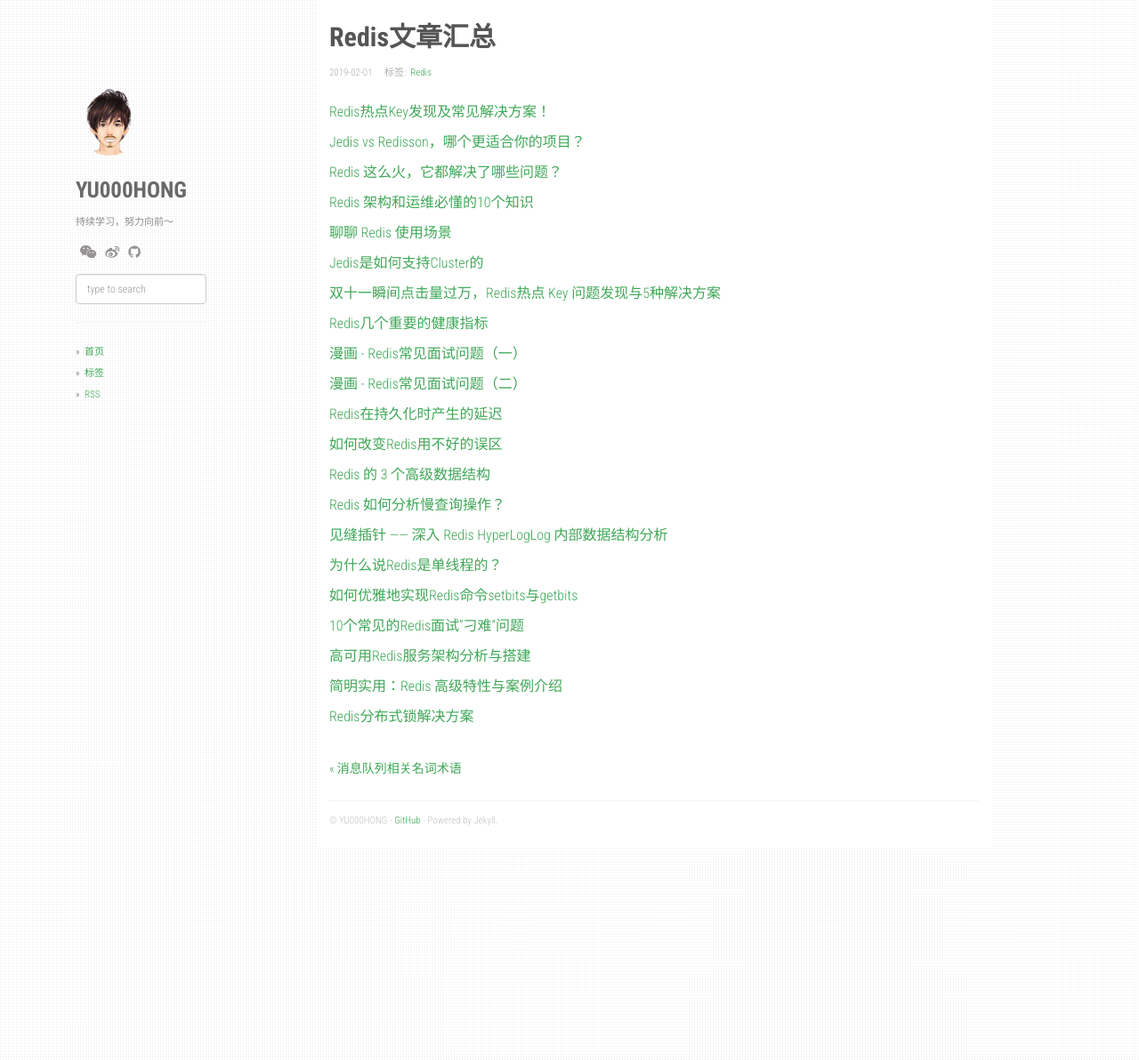
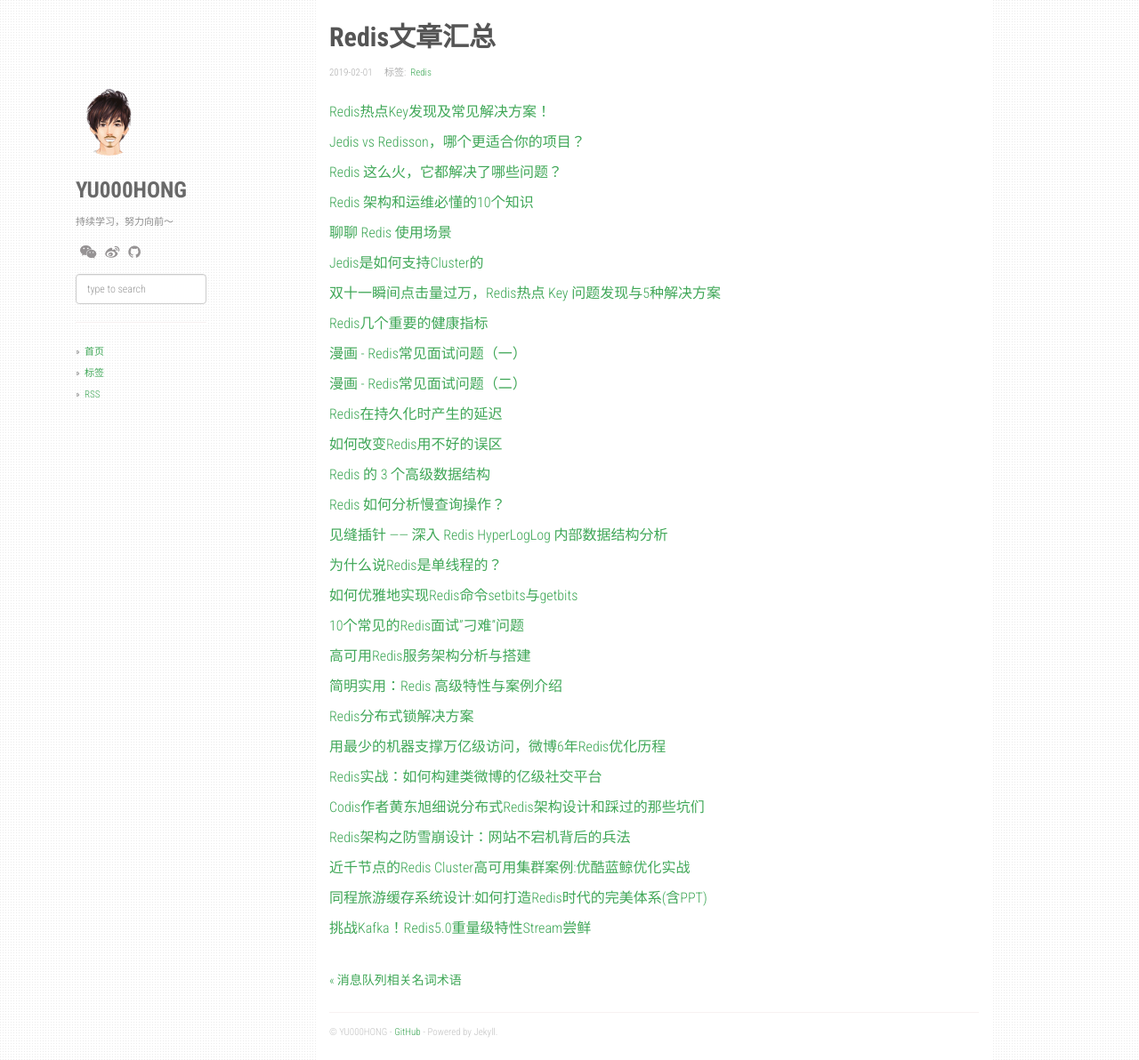
Before and after one commit to yu000hong/yu000hong.github.io, a Jekyll site: the page built from _posts/2019-02-01-redis-articles.md, in a window 1280 px wide and 1192 px high. Shown: the whole window at 89% size. Built offline with Jekyll 4.4.1, drawn with Linux system fonts in a browser that asks for light colours; nearby versions of some CDN libraries.

Commit message:
修改文章：Redis文章汇总

```diff
--- a/_posts/2019-02-01-redis-articles.md
+++ b/_posts/2019-02-01-redis-articles.md
@@ -46,3 +46,17 @@
 [简明实用：Redis 高级特性与案例介绍](http://mp.weixin.qq.com/s?__biz=MzA4Nzg5Nzc5OA==&mid=2651672602&idx=1&sn=9c7d2b92d34730dcdd1754c783673aad&chksm=8bcb93b3bcbc1aa59c91c4510642449ac26f80cf1340c7666742e09dbfad1eeaa010ae638f7f&mpshare=1&scene=23&srcid=0718JJ18xdEePZZiArnLY4Wh#rd)
 
 [Redis分布式锁解决方案](https://juejin.im/post/5b8737cdf265da43737ea13a)
+
+[用最少的机器支撑万亿级访问，微博6年Redis优化历程](https://mp.weixin.qq.com/s?__biz=MzAwMDU1MTE1OQ==&mid=2653547263&idx=1&sn=fe484b24660b7e1dc4beabca71fe1cb1&scene=21#wechat_redirect)
+
+[Redis实战：如何构建类微博的亿级社交平台](https://mp.weixin.qq.com/s?__biz=MzAwMDU1MTE1OQ==&mid=2653547053&idx=1&sn=833fddbc83379d9cac8d7f757343412e&scene=21#wechat_redirect)
+
+[Codis作者黄东旭细说分布式Redis架构设计和踩过的那些坑们](https://mp.weixin.qq.com/s?__biz=MzAwMDU1MTE1OQ==&mid=208733458&idx=1&sn=691bfde670fb2dd649685723f7358fea&scene=21#wechat_redirect)
+
+[Redis架构之防雪崩设计：网站不宕机背后的兵法](https://mp.weixin.qq.com/s?__biz=MzAwMDU1MTE1OQ==&mid=2653548432&idx=1&sn=ac120e1ffca7c2007c0bc5df51e03d7b&chksm=813a7e08b64df71ec7b8b6afc2a36a8ff1d780db54a395b58a9f18f084080c09de514e999834&scene=21#wechat_redirect)
+
+[近千节点的Redis Cluster高可用集群案例:优酷蓝鲸优化实战](https://mp.weixin.qq.com/s?__biz=MzAwMDU1MTE1OQ==&mid=2653547585&idx=1&sn=9a664b16f656f757632cd4eb29f9a5dc&scene=21#wechat_redirect)
+
+[同程旅游缓存系统设计:如何打造Redis时代的完美体系(含PPT)](https://mp.weixin.qq.com/s?__biz=MzAwMDU1MTE1OQ==&mid=2653547622&idx=1&sn=199cd6d8e3dff7c839935a7613d43e76&scene=21#wechat_redirect)
+
+[挑战Kafka！Redis5.0重量级特性Stream尝鲜](https://mp.weixin.qq.com/s?__biz=MzAwMDU1MTE1OQ==&mid=2653549949&idx=1&sn=7f6c4cf8642478574718ed0f8cf61409&chksm=813a64e5b64dedf357cef4e2894e33a75e3ae51575a4e3211c1da23008ef79173962e9a83c73&scene=21#wechat_redirect)
```
